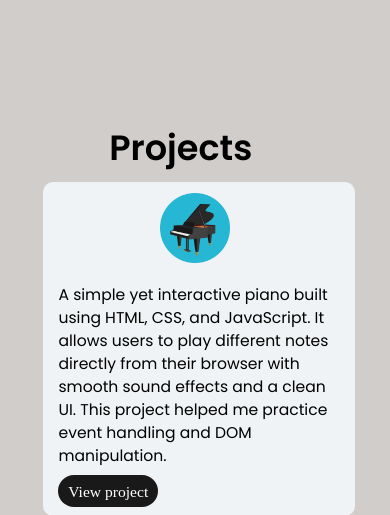
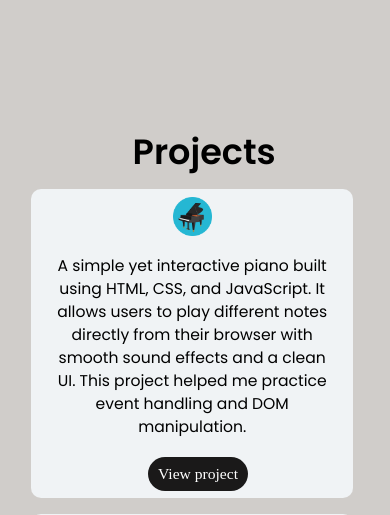
Before and after one commit to mdsabit05/My-Profile, a plain HTML site: page index.html in a window 390 px wide. Shown: the part 1298-1813 px from the top of the page. Drawn offline with nearby package versions, Linux system fonts and the light colour scheme.

Commit message:
Add files via upload

```diff
--- a/index.css
+++ b/index.css
@@ -316,25 +316,24 @@ h1 {
   margin-top: 15vw;
   height: 50vh;
   margin-bottom: 25vw;
-  padding-top: 5vw;
+  padding: 5vw;
 }
 #projects h2 {
-  padding-left: 8vw;
   font-family: "Poppins", sans-serif;
-  font-size: 3vw;
-  margin-bottom: 2vw;
+  font-size: 3.5vw;
+  padding-left: 4vw;
+  /* margin-bottom: 2vw; */
 }
 .projectimgbox {
   display: flex;
   flex-direction: row;
-  margin-left: 8vw;
   gap: 1.5vw;
+  padding: 4vw;
 }
 .project1,
 .project2 {
-  /* height: 21vw; */
   padding-bottom: 2vw;
-  width: 30vw;
+  width: 40%;
   background-color: rgb(240, 243, 245);
   background-image: url(image);
   border-radius: 10px;
@@ -348,14 +347,22 @@ h1 {
   transform: scale(1.05);
   background-color: lightblue;
 }
-.project1 img,
-.project2 img {
+
+
+.project1, .project2 {
+  display: flex;
+  flex-direction: column;
+  align-items: center;   /* centers horizontally */
+  justify-content: center; /* centers vertically */
+  text-align: center;    /* centers text under logo */
+  padding: 2vw;
+}
+
+.project1 img, .project2 img {
   height: 8vw;
-  width: 18.5vw;
   object-fit: cover;
-  padding: 1vw;
-  padding-left: 11.5vw;
-  margin-top: 1vw;
+  margin-bottom: 1.5vw; /* spacing below logo */
+  padding: 0;           /* remove extra padding */
 }
 
 .projectimgbox p {
@@ -499,19 +506,16 @@ h1 {
   }
   #projects {
     margin-top: 30vw;
+    padding: 6vw;
   }
   #projects h2 {
     font-size: 5vw;
+    margin-bottom: 3vw;
   }
-  .project1,
-  .project2 {
-    height: auto;
-    width: 36vw;
-    padding: 1vw;
-    padding-bottom: 2vw;
-  }
+
   .projectimgbox {
     gap: 2vw;
+    padding: 0vw;
   }
   .projectimgbox p {
     font-size: 1.5vw;
@@ -520,6 +524,14 @@ h1 {
   .project1 a {
     margin-top: 1vw;
   }
+  .project1 a , .project2 a {
+    background-color: rgb(26, 25, 25);
+    padding: 0.8vw 1.2vw;
+    border-radius: 29px;
+    margin-left: 1vw;
+    color: white;
+    font-size: 2vw;
+}
   #about {
     margin-top: 34vw;
   }
@@ -619,26 +631,17 @@ h1 {
   #projects h2 {
     font-size: 6vw;
   }
-  .project1,
-  .project2 {
-    /* height: 40vw; */
-    width: 43vw;
-  }
+
   .projectimgbox p {
     font-size: 2vw;
     margin-bottom: 1vw;
   }
-  .project1 img,
-  .project2 img {
+  .project1 img, .project2 img {
     height: 10vw;
-    width: 23.5vw;
-    object-fit: cover;
-    padding: 1vw;
-    padding-left: 14.5vw;
-    margin-top: 1vw;
   }
-  .projectimgbox {
-    margin-left: 6vw;
+  .project1, .project2 {
+    padding-bottom: 2vw;
+    width: 50%;
   }
   .project1 a,
   .project2 a {
@@ -755,28 +758,22 @@ h1 {
   }
   .projectimgbox {
     flex-wrap: wrap;
-    padding-left: 5vw;
+    padding-left: 2vw;
   }
-  .project1,
-  .project2 {
-    /* height: 45vw; */
-    width: 79vw;
-    padding-bottom: 4vw;
-  }
-  .project1 img,
-  .project2 img {
-    margin-left: 19vw;
-    height: 13vw;
-    width: 26.5vw;
-  }
+     .project1, .project2 {
+        padding-bottom: 2vw;
+        width: 96%;
+    }
+
   .projectimgbox p {
     font-size: 2.4vw;
     padding: 3vw;
   }
   .project1 a,
   .project2 a {
-    font-size: 2.5vw;
+    font-size: 3vw;
     margin-left: 3vw;
+    padding: 2vw 2vw;
   }
   #about {
     margin-top: 90vw;
@@ -869,22 +866,12 @@ h1 {
   #projects {
     margin-top: 115vw;
   }
-  .project1 img,
-  .project2 img {
-    margin-left: 16.5vw;
-    height: 16vw;
-    width: 29.5vw;
-  }
+
   .projectimgbox p {
     font-size: 3vw;
     padding: 3vw;
   }
-  .project1,
-  .project2 {
-    /* height: 59vw; */
-    padding-bottom: 4vw;
-    width: 80vw;
-  }
+
   .project1 a,
   .project2 a {
     font-size: 3.5vw;
@@ -986,21 +973,9 @@ h1 {
     font-size: 9vw;
     padding-left: 28vw;
   }
-  .project1 img,
-  .project2 img {
-    margin-left: 14.5vw;
-    height: 20vw;
-    width: 33.5vw;
-  }
-  .projectimgbox p {
+    .projectimgbox p {
     font-size: 4vw;
     padding: 3vw;
-  }
-  .project1,
-  .project2 {
-    /* height: 85vw; */
-    padding-bottom: 4vw;
-    width: 80vw;
   }
   .project1 a,
   .project2 a {
```
